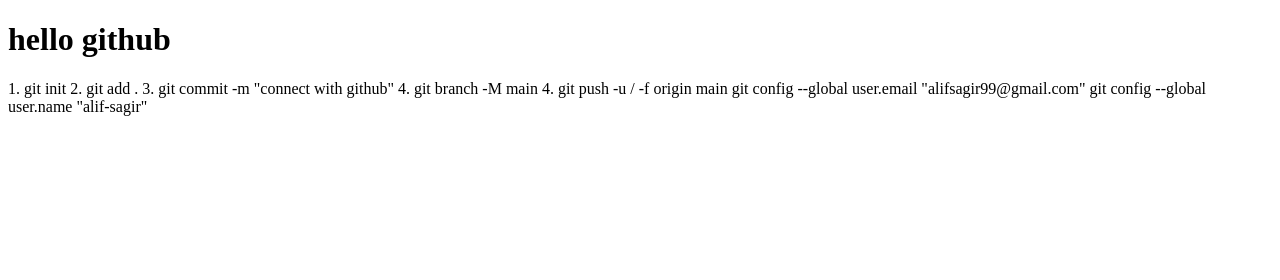
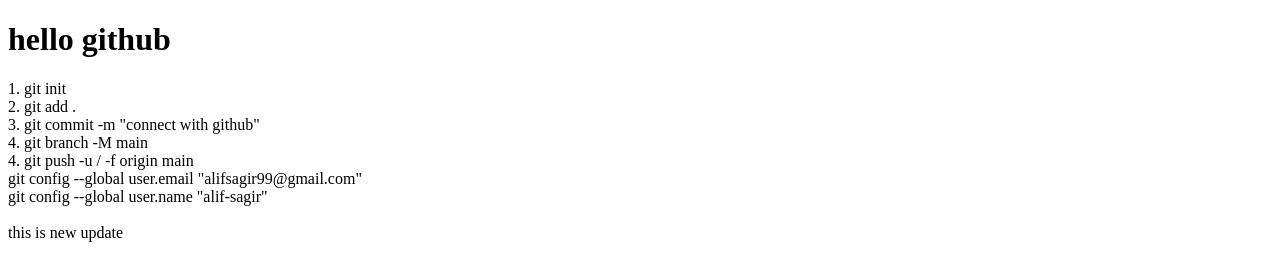
Before and after one commit to alif-sagir/learn_git_with_html, a plain HTML site: page index.html in a window 1280 px wide. Drawn offline with Linux system fonts and the light colour scheme.

Commit message:
new break added

```diff
--- a/index.html
+++ b/index.html
@@ -8,13 +8,16 @@
 </head>
 <body>
     <h1>hello github</h1>
-    1. git init
-    2. git add .
-    3. git commit -m "connect with github"
-    4. git branch -M main
-    4. git push -u / -f origin main
+    1. git init <br>
+    2. git add . <br>
+    3. git commit -m "connect with github" <br>
+    4. git branch -M main <br>
+    4. git push -u / -f origin main <br>
 
-    git config --global user.email "alifsagir99@gmail.com"
-    git config --global user.name "alif-sagir"
+    git config --global user.email "alifsagir99@gmail.com" <br>
+    git config --global user.name "alif-sagir" <br>
+
+    <br>
+    this is new update
 </body>
 </html>
```
